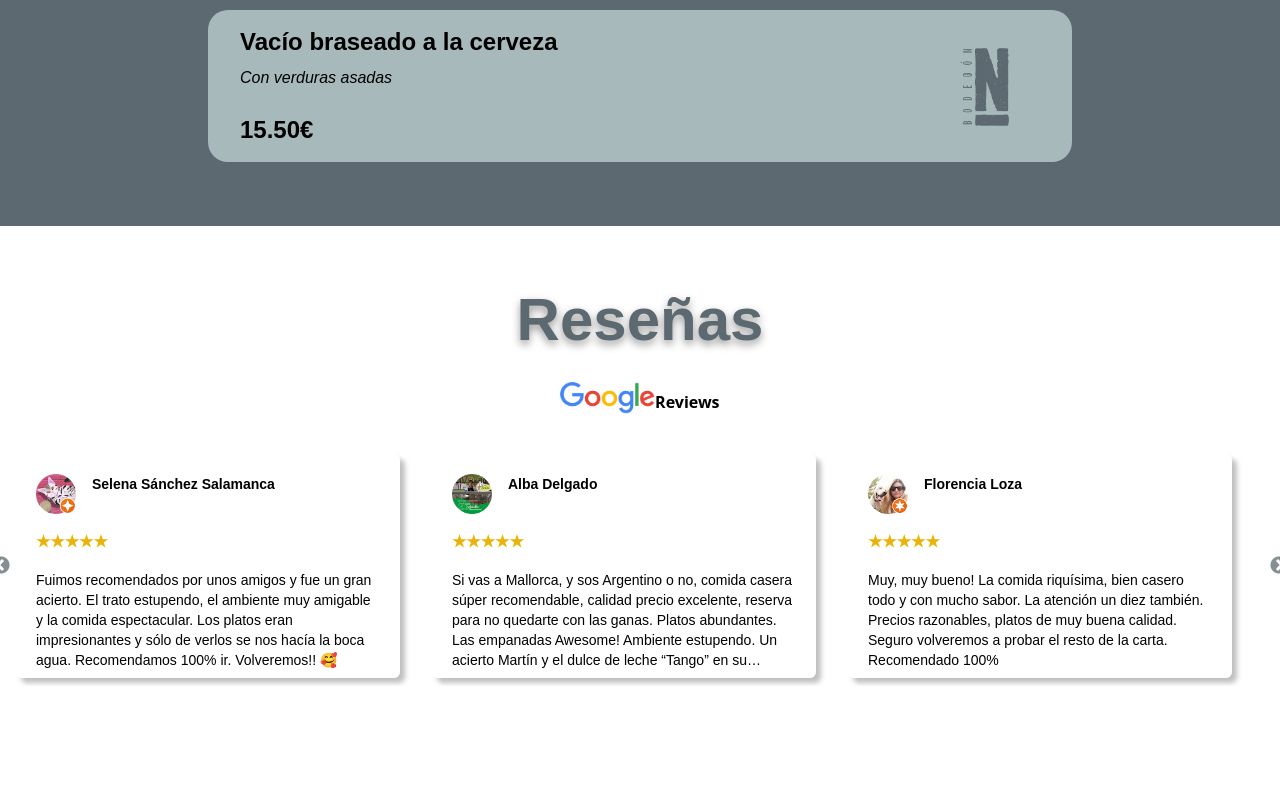
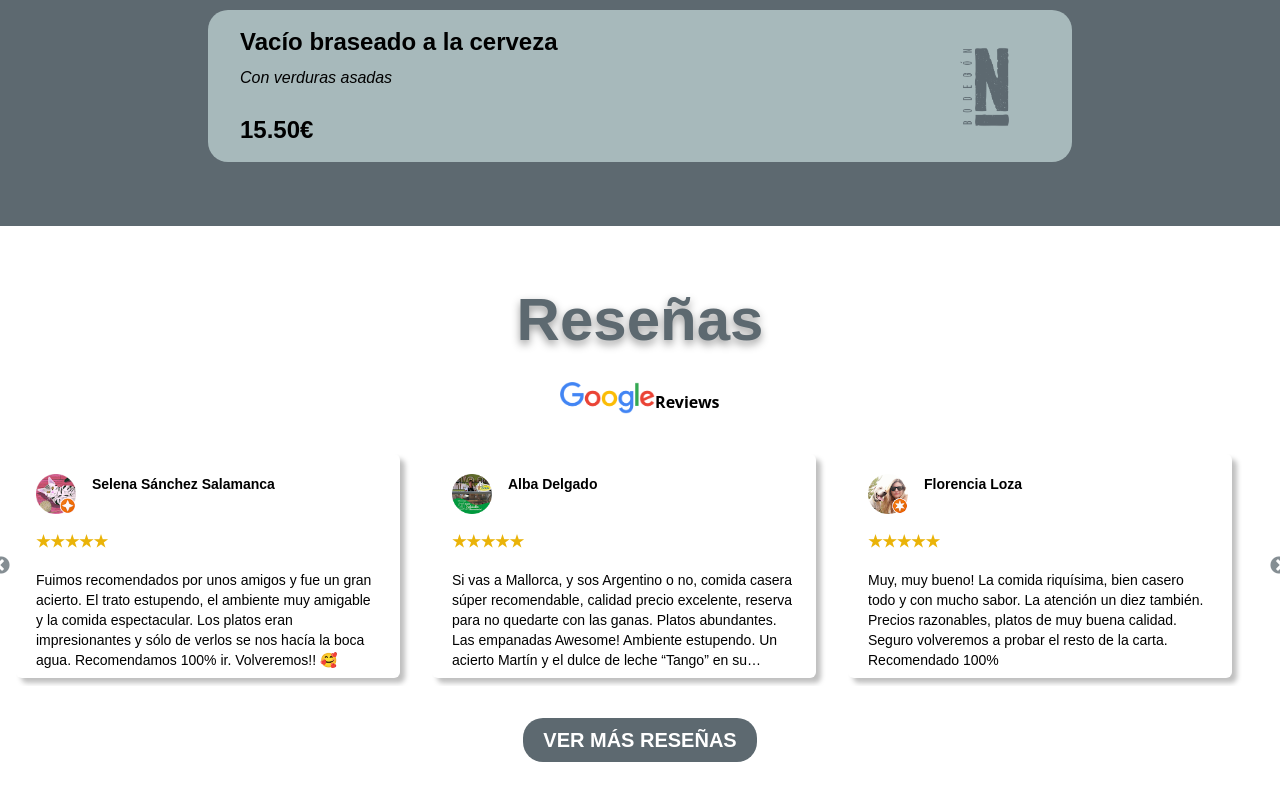
Before and after one commit to facuareosa/nigro_web, a React (Vite) app: page / in a window 1280 px wide. Shown: the part 2446-3246 px from the top of the page. Before the commit the page ends 3196 px from the top, so only its background shows below. Built offline with nearby package versions, Linux system fonts and the light colour scheme; a web font is replaced by a local one.

Commit message:
finalizada section reviews

```diff
--- a/src/components/ReviewCard.jsx
+++ b/src/components/ReviewCard.jsx
@@ -1,5 +1,4 @@
 import React, { useEffect, useState, useRef } from 'react'
-import imgTest from "../assets/images/revs/albaDelgado.png";
 
 
 const openParagraph = {
@@ -17,7 +16,6 @@ function ReviewCard({revData}) {
 
   useEffect(() => {
     if (ref.current) {
-      console.log(ref.current.scrollHeight, ref.current.clientHeight)
       setShowBtn(
         !(ref.current.scrollHeight >= ref.current.clientHeight -1 && ref.current.scrollHeight <= ref.current.clientHeight +1))
     }
--- a/src/sections/Reviews.jsx
+++ b/src/sections/Reviews.jsx
@@ -7,11 +7,14 @@ function Reviews() {
     <section className='py-8 font-saira'>
         <div className='flex flex-col bg-white gap-8 px-4 w-full max-w-7xl my-8 mx-auto items-center'>
             <h2 className='font-saira font-bold text-6xl text-custom-gray drop-shadow-custom'>Reseñas</h2>
-            <div className='flex items-end font-sans font-bold'>
+            <div className='flex items-end'>
               <img src={googleImg} alt="imagen google" className='h-8' />
-              <p className=''>Reviews</p>
+              <p className='font-sans font-bold'>Reviews</p>
             </div>
             <SliderRev/>
+            <a href="#"className="uppercase py-2 px-5 bg-custom-gray text-xl text-white font-bold rounded-[1.25rem] hover:scale-95">
+              Ver más reseñas
+            </a>
         </div>
     </section>
   )
```
